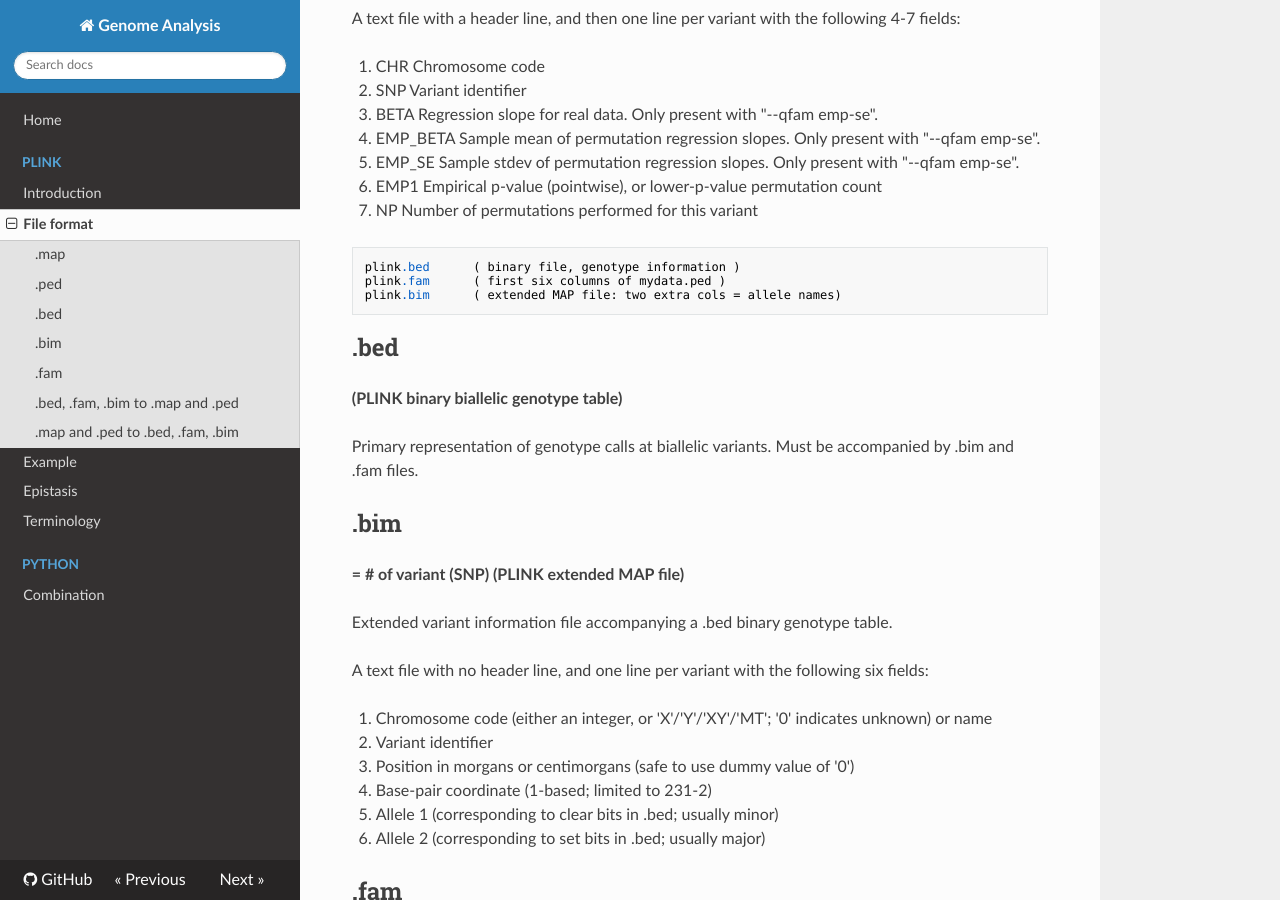
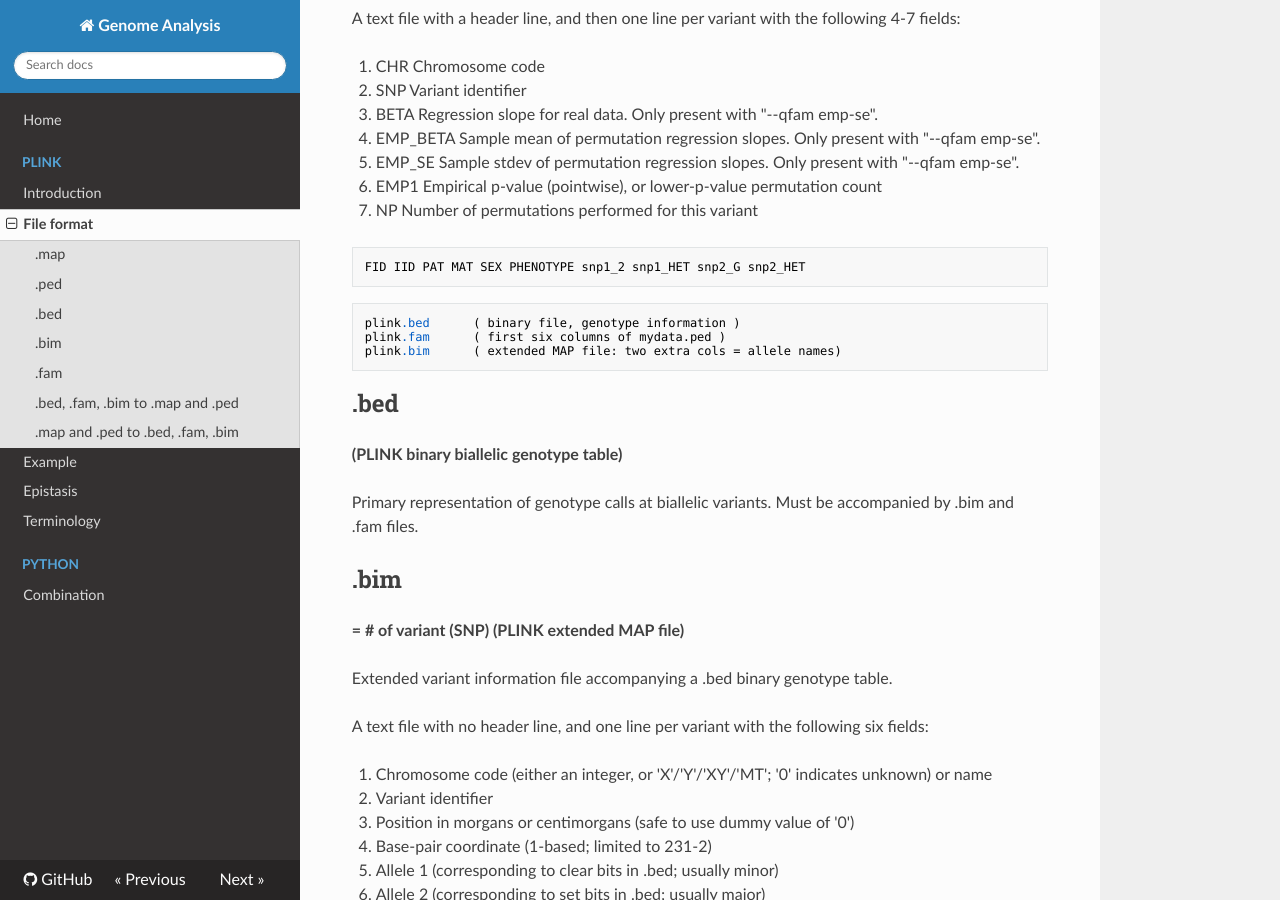
Before and after one commit to WonyoungCho/plink, an MkDocs documentation site: the page built from docs/plink_fmt.md, in a window 1280 px wide and 900 px high, scrolled down 841 px. Built offline with MkDocs 1.6.1, drawn with Linux system fonts in a browser that asks for light colours; nearby versions of some CDN libraries; old or Windows-style settings are respelled for this version of MkDocs.

Commit message:
Update plink_fmt.md

````diff
--- a/docs/plink_fmt.md
+++ b/docs/plink_fmt.md
@@ -30,6 +30,10 @@
 1. EMP_SE	Sample stdev of permutation regression slopes. Only present with "--qfam emp-se".
 1. EMP1	Empirical p-value (pointwise), or lower-p-value permutation count
 1. NP	Number of permutations performed for this variant
+
+```
+FID IID PAT MAT SEX PHENOTYPE snp1_2 snp1_HET snp2_G snp2_HET
+```
 
 ```
 plink.bed      ( binary file, genotype information )
````
